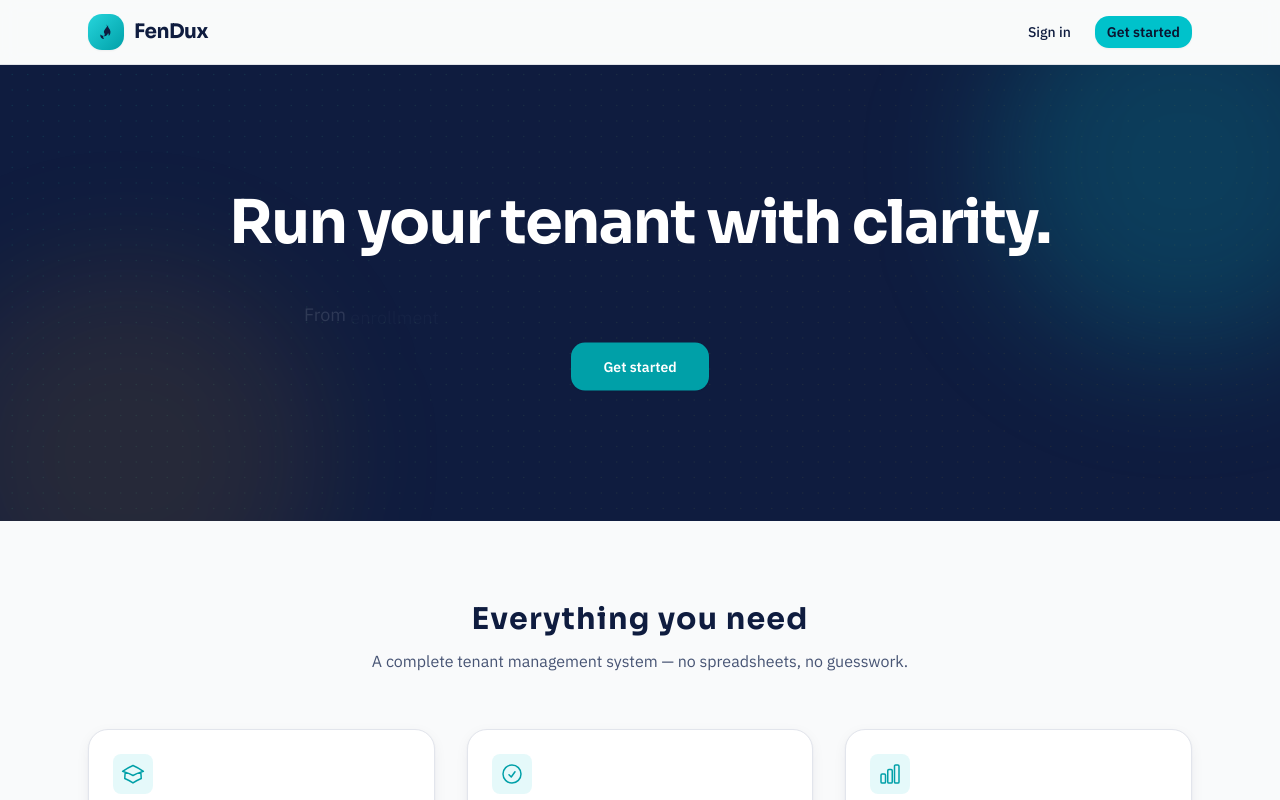
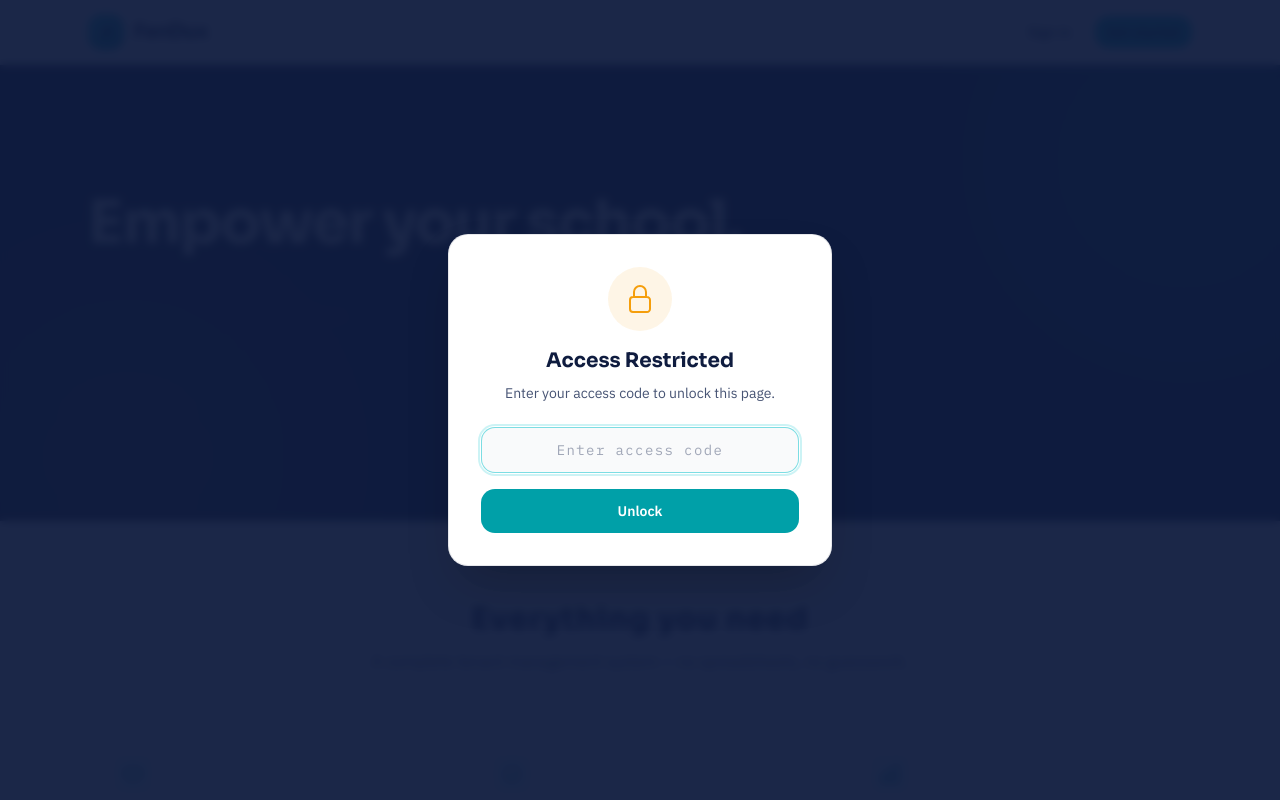
Before and after one commit to fencyber1/fenix-frontend, a React (Vite) app: page / in a window 1280 px wide. Shown: the top 800 px of the page. Built offline with nearby package versions, Linux system fonts and the light colour scheme; no server answers.

Commit message:
add landing page lock popup: requires code PAYMENT to unlock, persists via localStorage

```diff
--- a/src/pages/LandingPage.tsx
+++ b/src/pages/LandingPage.tsx
@@ -81,8 +81,15 @@ function useScrollReveal(threshold = 0.15) {
   return { ref, visible };
 }
 
+const UNLOCK_CODE = 'PAYMENT';
+
 export function LandingPage() {
   const [scrollY, setScrollY] = useState(0);
+  const [isLocked, setIsLocked] = useState(() => {
+    return localStorage.getItem('landing-unlocked') !== 'true';
+  });
+  const [codeInput, setCodeInput] = useState('');
+  const [codeError, setCodeError] = useState('');
   const { ref: featRef, visible: featVisible } = useScrollReveal(0.1);
   const { ref: ctaRef, visible: ctaVisible } = useScrollReveal(0.2);
   const { ref: footRef, visible: footVisible } = useScrollReveal(0.3);
@@ -102,11 +109,56 @@ export function LandingPage() {
   const px = scrollY * 0.04;
   const prefersReduced = typeof window !== 'undefined' && window.matchMedia('(prefers-reduced-motion: reduce)').matches;
 
-  // ── Hero words animation ──
-  const heroWords = 'Run your tenant with clarity.'.split(' ');
+  const handleUnlock = (e: React.FormEvent) => {
+    e.preventDefault();
+    if (codeInput.trim().toUpperCase() === UNLOCK_CODE) {
+      localStorage.setItem('landing-unlocked', 'true');
+      setIsLocked(false);
+      setCodeError('');
+    } else {
+      setCodeError('Invalid code. Access denied.');
+      setCodeInput('');
+    }
+  };
 
   return (
     <div className="flex min-h-screen flex-col bg-surface-2">
+      {/* Lock Overlay */}
+      {isLocked && (
+        <div className="fixed inset-0 z-[9999] flex items-center justify-center bg-navy-800/95 backdrop-blur-sm">
+          <div className="mx-4 w-full max-w-sm rounded-2xl border border-content/10 bg-surface p-8 shadow-2xl">
+            <div className="flex flex-col items-center text-center">
+              <div className="mb-4 flex h-16 w-16 items-center justify-center rounded-full bg-amber-500/10">
+                <svg className="h-8 w-8 text-amber-500" fill="none" viewBox="0 0 24 24" strokeWidth={1.5} stroke="currentColor">
+                  <path strokeLinecap="round" strokeLinejoin="round" d="M16.5 10.5V6.75a4.5 4.5 0 1 0-9 0v3.75m-.75 11.25h10.5a2.25 2.25 0 0 0 2.25-2.25v-6.75a2.25 2.25 0 0 0-2.25-2.25H6.75a2.25 2.25 0 0 0-2.25 2.25v6.75a2.25 2.25 0 0 0 2.25 2.25Z" />
+                </svg>
+              </div>
+              <h2 className="font-heading text-xl font-bold text-content">Access Restricted</h2>
+              <p className="mt-2 text-sm text-content-muted">Enter your access code to unlock this page.</p>
+            </div>
+            <form onSubmit={handleUnlock} className="mt-6 space-y-4">
+              <input
+                type="text"
+                value={codeInput}
+                onChange={(e) => { setCodeInput(e.target.value); setCodeError(''); }}
+                placeholder="Enter access code"
+                autoFocus
+                className="w-full rounded-xl border border-content/15 bg-surface-2 px-4 py-3 text-center font-mono text-sm tracking-widest text-content placeholder:text-content-muted/50 outline-none transition focus:border-teal-500/50 focus:ring-2 focus:ring-teal-500/20"
+              />
+              {codeError && (
+                <p className="text-center text-xs text-red-500">{codeError}</p>
+              )}
+              <button
+                type="submit"
+                className="w-full rounded-xl bg-teal-600 px-4 py-3 text-sm font-semibold text-white transition-all hover:bg-teal-500 hover:shadow-lg active:scale-[0.97]"
+              >
+                Unlock
+              </button>
+            </form>
+          </div>
+        </div>
+      )}
+
       {/* Navbar */}
       <header className="sticky top-0 z-30 border-b border-content/10 bg-surface-2/80 backdrop-blur">
         <div className="mx-auto flex h-16 max-w-6xl items-center justify-between px-6">
@@ -153,21 +205,24 @@ export function LandingPage() {
         />
         <div className="relative mx-auto max-w-6xl px-6 py-24 text-center lg:py-32">
           <h1 className="font-heading text-4xl font-bold leading-tight tracking-tight sm:text-5xl lg:text-6xl">
-            {heroWords.map((word, i) => (
-              <span
-                key={i}
-                className="inline-block"
-                style={{
-                  opacity: 0,
-                  transform: 'translateY(14px)',
-                  animation: prefersReduced
-                    ? 'none'
-                    : `fadeInUp 350ms ${EASE_OUT} ${i * 300}ms forwards`,
-                }}
-              >
-                {word}{i < heroWords.length - 1 && '\u00A0'}
-              </span>
-            ))}
+            <RotatingText
+              texts={[
+                'Run your tenant with clarity.',
+                'Empower your school.',
+                'Manage with confidence.',
+                'Everything in one place.',
+              ]}
+              splitBy="words"
+              mainClassName="inline"
+              splitLevelClassName="inline-block"
+              transition={{ type: 'spring', damping: 30, stiffness: 400 }}
+              staggerFrom="first"
+              staggerDuration={0.03}
+              initial={{ y: '100%', opacity: 0 }}
+              animate={{ y: 0, opacity: 1 }}
+              exit={{ y: '-100%', opacity: 0 }}
+              rotationInterval={4000}
+            />
           </h1>
           <p
             className="mx-auto mt-6 max-w-2xl text-lg text-navy-100"
```
Also changed, not shown: 1 other file (tests, documents, lock files or other folders).
